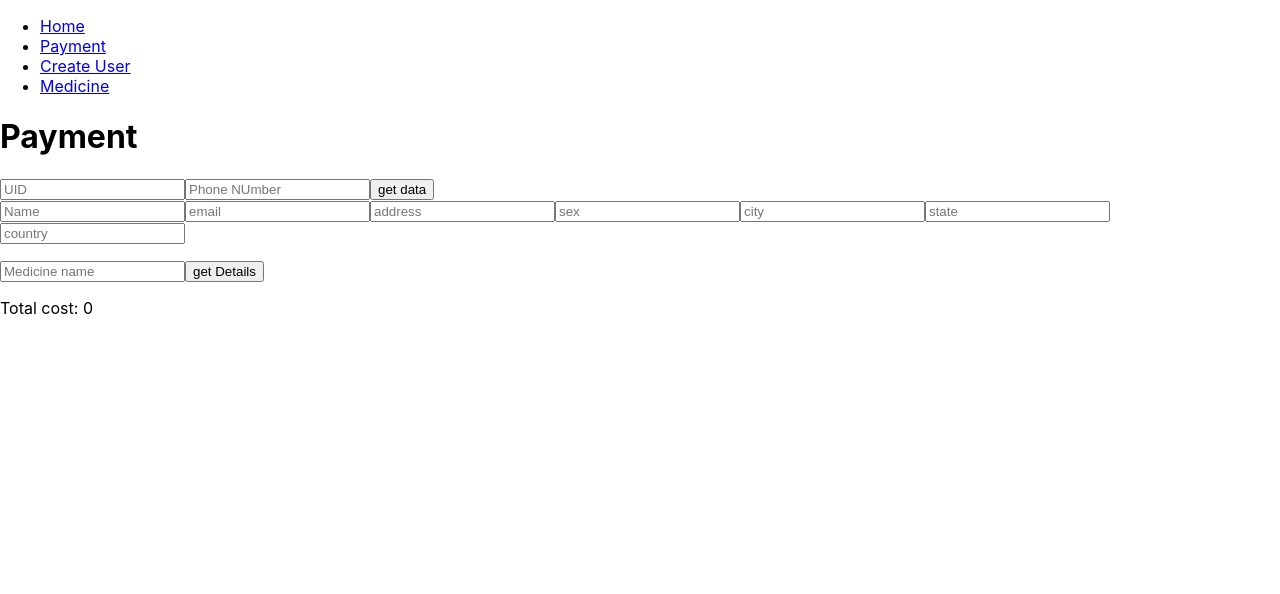
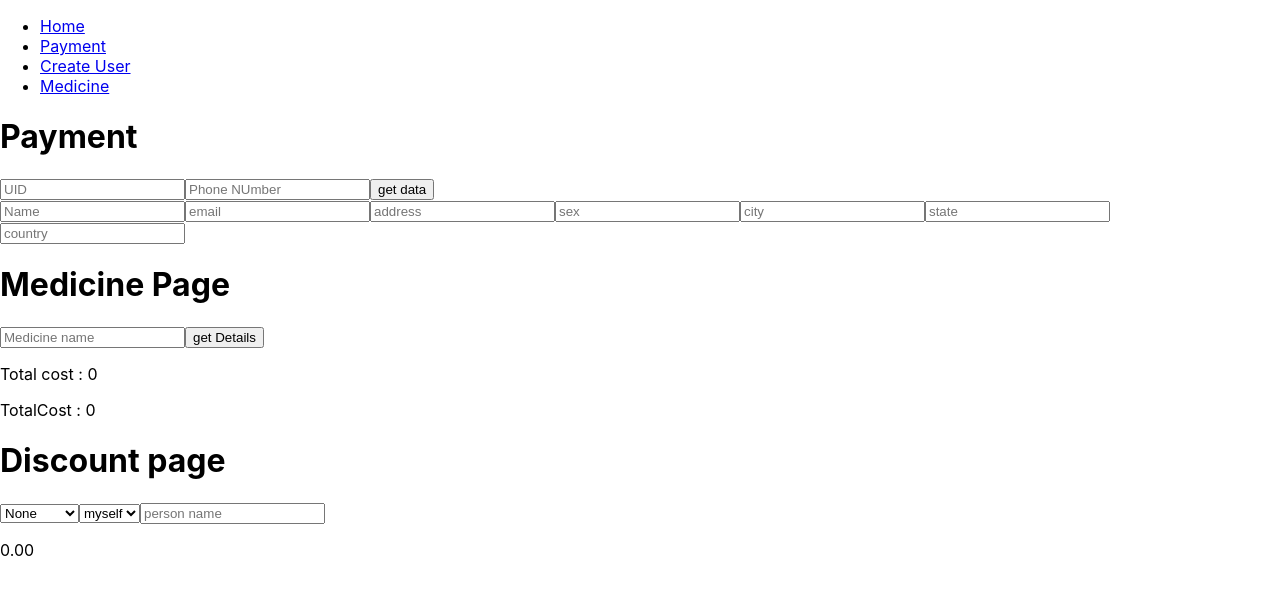
Before and after one commit to Ramcharxn/hospitalClient, a React (Create React App) app: page /payment in a window 1280 px wide. Shown: the top 594 px of the page. Built offline with nearby package versions, Linux system fonts and the light colour scheme.

Commit message:
second commit

```diff
--- a/src/pages/CreateMed.jsx
+++ b/src/pages/CreateMed.jsx
@@ -13,7 +13,7 @@ export default function CreateMed() {
   const handleSubmit = (e) => {
     e.preventDefault()
 
-    axios.post('http://localhost:5000/medicine',{medName, expDate, quantity, MRP, tax, price})
+    axios.post('http://localhost:5000/medicine',{medName, expDate, quantity, MRP, tax, price: parseFloat(MRP)+parseFloat(tax)})
     .then(
       setMedName(''),
       setExpDate(''),
@@ -32,10 +32,10 @@ export default function CreateMed() {
         <form onSubmit={handleSubmit}>
           <input type="text" required placeholder='Medcinie name' value={medName} onChange={e => setMedName(e.target.value)} />
           <input type="date" placeholder='expDate' value={expDate} onChange={e => setExpDate(e.target.value)} />
-          <input type="number" placeholder='quantity' value={quantity} onChange={e => setQuantity(e.target.value)} />
-          <input type="number" placeholder='MRP' value={MRP} onChange={e => setMRP(e.target.value)} />
-          <input type="number" placeholder='tax' value={tax} onChange={e => setTax(e.target.value)} />
-          <input type="number" placeholder='price' value={price} onChange={e => setPrice(e.target.value)} />
+          Quantity: <input type="number" placeholder='quantity' value={quantity} onChange={e => setQuantity(e.target.value)} />
+          MRP: <input type="number" placeholder='MRP' value={MRP} onChange={e => setMRP(e.target.value)} />
+          Tax:<input type="number" placeholder='tax' value={tax} onChange={e => setTax(e.target.value)} />
+          Price:<input type="number" placeholder='price' value={parseFloat(MRP)+parseFloat(tax)} />
           <button type="submit">Create</button>
         </form>
     </div>
--- /dev/null
+++ b/src/pages/Discount.jsx
@@ -0,0 +1,26 @@
+import React, { useEffect } from 'react'
+
+export default function Discount({medDetails, index, discount, medReq, totalAfterDiscount}) {
+
+    // console.log('discount', discount)
+    const discountAmount = (medDetails.price*medReq*discount/100)
+    const afterDiscount = medDetails.price*medReq - discountAmount
+    useEffect(() => {
+      totalAfterDiscount(afterDiscount)
+    },[discount])
+  return (
+    <div>
+        <h4>{index+1}</h4>
+        <h3>{medReq}</h3>
+        <p>Medicine Name : {medDetails.medName}</p>
+        <p>Expire Date : {medDetails.expDate}</p>
+        <p>MRP : {medDetails.MRP}</p>
+        <p>Tax : {medDetails.tax}</p>
+        <p>Price of item: {medDetails.price * medReq}</p>
+        <p>Price after Discount : {afterDiscount}</p>
+        <p>discount percent : {discount} </p>
+        <p>discount amount : {discountAmount} </p>
+        {/* {console.log('medDeaytisl',medDetails)} */}
+    </div>
+  )
+}
--- /dev/null
+++ b/src/pages/DiscountPage.jsx
@@ -0,0 +1,88 @@
+import React, { useEffect, useState } from 'react'
+import Discount from './Discount'
+
+export default function DiscountPage({details, medReq}) {
+    const [ service, setService ] = useState('')
+    const [ relation, setRelation ] = useState('')
+    const [ finalAmount, setFinalAmount ] = useState(0)
+
+    // console.log('Discount',details)
+
+    const handleChange = (e) => {
+      setService(e.target.value)
+      setFinalAmount(0)
+    }
+
+
+
+    // const DiscountPart = (details) => {
+    //   console.log('#@#@#@',details)
+    //   return (
+    //     details ?
+    //         (details.map((detail , i) => (
+    //           <Discount
+    //             key={i}
+    //             medDetails={detail[0]}
+    //             medReq={medReq[i]}
+    //             index={i}
+    //             discount={service}
+    //             totalAfterDiscount={val => setFinalAmount(finalAmount + val)}
+    //             />
+    //         ))) : null
+    //   )
+
+
+    // }
+
+    // useEffect(() => {
+    //   console.log('details',details)
+    //   DiscountPart(details)
+    // },[service])
+
+  return (
+    <div>
+        <h1>Discount page</h1>
+        <form>
+        <select value={service} onChange={handleChange}>
+          <option value="0">None</option>
+          <option value="10">Transport</option>
+          <option value="20">staff</option>
+          <option value="30">HOD</option>
+          <option value="40">student</option>
+        </select>
+
+        <select value={relation} onChange={e => setRelation(e.target.value)}>
+          <option value="none">myself</option>
+          <option value="sibling">sibling</option>
+          <option value="parent">parent</option>
+          <option value="others">others</option>
+        </select>
+
+        <input type="text" placeholder='person name' />
+        </form>
+
+        {
+          details ?
+          (details.map((detail , i) => (
+            <Discount
+              key={i}
+              medDetails={detail[0]}
+              medReq={medReq[i]}
+              index={i}
+              discount={service}
+              totalAfterDiscount={val => setFinalAmount(finalAmount + val)}
+              />
+          ))) : null
+
+
+      // DiscountPart(details)
+
+
+
+        }
+
+        <p>{finalAmount.toFixed(2)}</p>
+
+    </div>
+  )
+}
--- /dev/null
+++ b/src/pages/MedicinePage.jsx
@@ -0,0 +1,86 @@
+import React, {useEffect, useState} from 'react'
+import axios from 'axios'
+import Medicinie from './Medicine'
+
+
+const MedicinePage = ({ Total, medReq }) => {
+  // med details
+  const [ medName, setMedName ] = useState('')
+  const [ medArray, setMedArray ] = useState([])
+  const [ medRequired, setMedRequired ] = useState([])
+  const [ totalCost, setTotalCost ] = useState(0)
+
+  const MedSubmit = (e) => {
+    e.preventDefault()
+
+    axios.post('http://localhost:5000/getMed',{medName})
+      .then(res => {
+        setMedArray(arr => [...arr, res.data])
+      })
+      .catch(err => console.log(err.message))
+
+      setMedName('')
+}
+
+// console.log('medReq',medRequired)
+
+useEffect(() => {
+  Total([totalCost, medArray])
+  medReq(medRequired)
+},[medRequired])
+
+
+
+const remove = (e, i) => {
+  e.preventDefault()
+  medArray.splice(i+1,1)
+  setMedArray(medArray)
+
+  Total([totalCost, medArray])
+  medReq(medRequired)
+  console.log('#######',medArray)
+}
+
+// useEffect(() => {
+//   console.log('[hello]')
+//   setMedArray(medArray)
+// },[medArray])
+
+// console.log('$$$$$$$',medArray)
+
+  return (
+    <div>
+        <h1>Medicine Page</h1>
+
+        {/* Medicine fields */}
+      <form onSubmit={MedSubmit}>
+        <input type="text" value={medName} required placeholder="Medicine name" onChange={e => setMedName(e.target.value)} />
+        <button type="submit">get Details</button>
+      </form>
+
+      {/* <MedPart medArray={medArray}/> */}
+
+      {
+      //  console.log(medArray[0][0]._id)
+        medArray.map((m, i) => (
+          <div key={i}>
+          <Medicinie
+            key={i}
+            // key={m[0]._id}
+            medDetails={m[0]}
+            // changeTotal={total => setTotalCost(totalCost + total*m[0].price)}
+            changeTotal={total => setTotalCost(totalCost + total)}
+            medRequired={required => setMedRequired(arr => [...arr,required])}
+          />
+          <button onClick={(e, i) => remove(e, i)} >delete</button>
+          </div>
+
+        ))
+      }
+
+      <p>Total cost :  {totalCost}</p>
+    </div>
+  )
+}
+
+export default MedicinePage
--- a/src/pages/Payment.jsx
+++ b/src/pages/Payment.jsx
@@ -1,6 +1,7 @@
 import React, {useState} from 'react'
 import axios from 'axios'
-import Medcinie from './Medicine'
+import MedicinePage from './MedicinePage'
+import DiscountPage from './DiscountPage'
 
 export default function Payment() {
 
@@ -15,11 +16,9 @@ export default function Payment() {
   const [ city, setCity ] = useState('')
   const [ state, setState ] = useState('')
   const [ country, setCountry ] = useState('')
+  const [ details, setDetails ] = useState(0)
+  const [ medRequired, setMedRequired] = useState('')
 
-  // med details
-  const [ medName, setMedName ] = useState('')
-  const [ medArray, setMedArray ] = useState([])
-  const [ totalCost, setTotalCost ] = useState(0)
 
   const handleSubmit = (e) => {
     e.preventDefault()
@@ -40,14 +39,6 @@ export default function Payment() {
     .catch(err => setStatus(err.message))
   }
 
-  const MedSubmit = (e) => {
-    e.preventDefault()
-
-    axios.post('http://localhost:5000/getMed',{medName})
-      .then(res => setMedArray(arr => [...arr, res.data]))
-      .catch(err => console.log(err.message))
-  }
-
   return (
     <div>
       <h1>Payment</h1>
@@ -58,35 +49,32 @@ export default function Payment() {
         <button type="submit">get data</button>
       </form>
 
-      <input type="text"  value={name} onChange={e => setName(e.target.value)} placeholder="Name" />
-      <input type="email"  value={email} onChange={e => setEmail(e.target.value)} placeholder="email" />
-      <input type="text"  value={address} onChange={e => setAddress(e.target.value)} placeholder="address" />
-      <input type="text"  value={sex} onChange={e => setSex(e.target.value)} placeholder="sex" />
-      <input type="text"  value={city} onChange={e => setCity(e.target.value)} placeholder="city" />
-      <input type="text"  value={state} onChange={e => setState(e.target.value)} placeholder="state" />
-      <input type="text"  value={country} onChange={e => setCountry(e.target.value)} placeholder="country" />
+      <input type="text" value={name} onChange={e => setName(e.target.value)} placeholder="Name" />
+      <input type="email" value={email} onChange={e => setEmail(e.target.value)} placeholder="email" />
+      <input type="text" value={address} onChange={e => setAddress(e.target.value)} placeholder="address" />
+      <input type="text" value={sex} onChange={e => setSex(e.target.value)} placeholder="sex" />
+      <input type="text" value={city} onChange={e => setCity(e.target.value)} placeholder="city" />
+      <input type="text" value={state} onChange={e => setState(e.target.value)} placeholder="state" />
+      <input type="text" value={country} onChange={e => setCountry(e.target.value)} placeholder="country" />
 
       <p>{status}</p>
 
 
-      {/* Medicine fields */}
-      <form onSubmit={MedSubmit}>
-        <input type="text" value={medName} required placeholder="Medicine name" onChange={e => setMedName(e.target.value)} />
-        <button type="submit">get Details</button>
-      </form>
+      <MedicinePage
+        Total={total => setDetails(total)}
+        medReq={med => setMedRequired(med)}
+      />
 
-      {
-      //  console.log(medArray[0][0]._id)
-        medArray.map(m => (
-          <Medcinie
-            key={m[0]._id}
-            medDetails={m[0]}
-            changeTotal={total => setTotalCost(totalCost + total)}
-          />
-        ))
-      }
+{/* <MedicinePage
+        Total={total => setDetails(total)}
+      /> */}
 
-      <p>Total cost:  {totalCost}</p>
+      { console.log('****',details) }
+      { console.log('medicinie req',medRequired) }
+
+      TotalCost : {details[0]}
+
+      <DiscountPage details={details[1]} medReq={medRequired} />
 
     </div>
   )
```
Also changed, not shown: src/pages/Medicine.jsx (+8 -5 lines).
